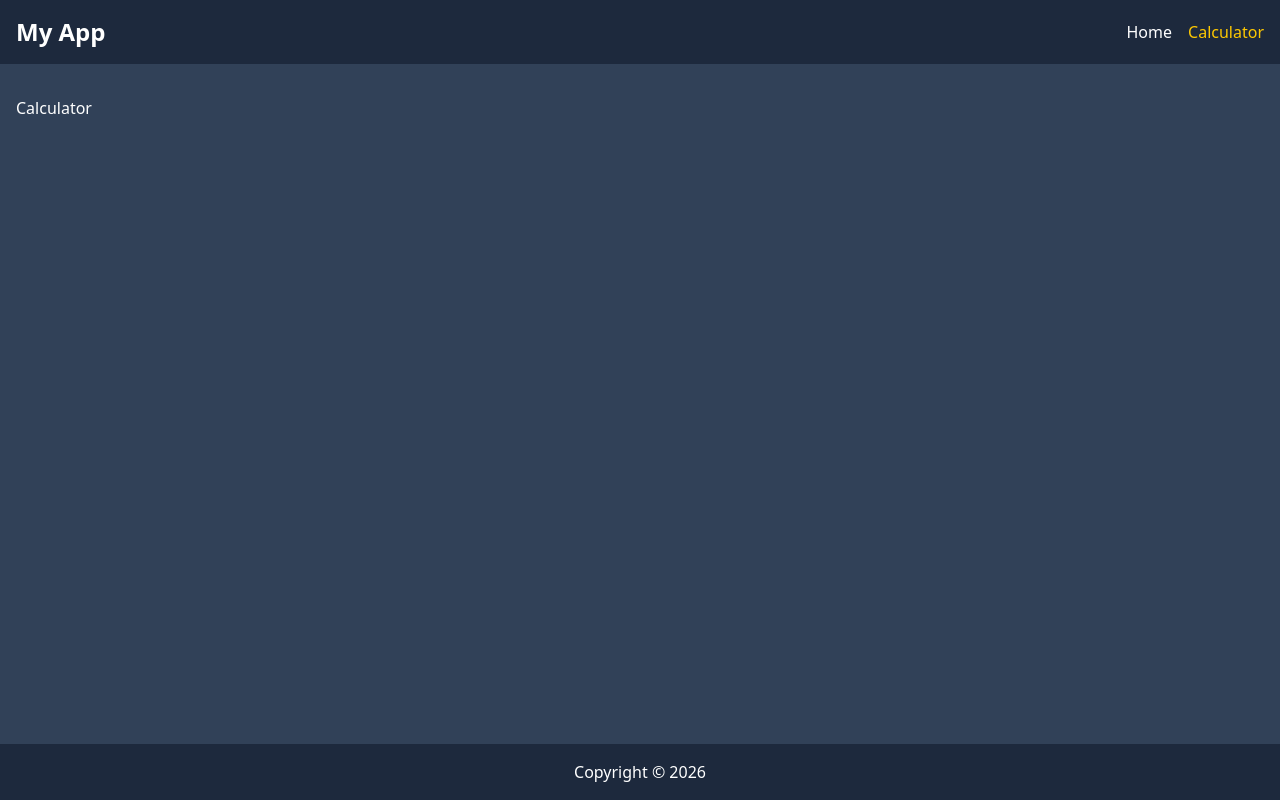
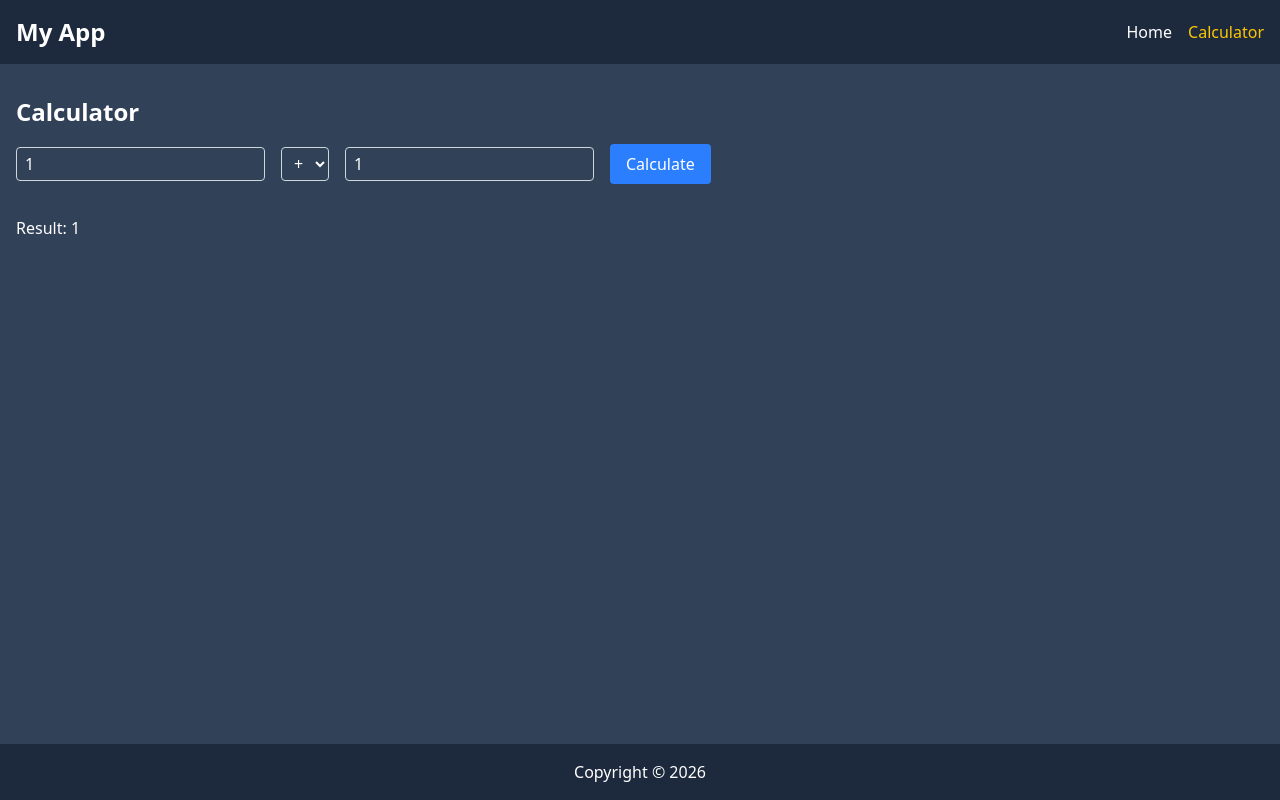
Before and after one commit to seriiserii825/ng-simonov, an Angular app: page /calculator in a window 1280 px wide. Built offline with nearby package versions, Linux system fonts and the light colour scheme.

Commit message:
feat: finished calculator

```diff
--- a/src/app/pages/calculator-page/calculator-page.html
+++ b/src/app/pages/calculator-page/calculator-page.html
@@ -1,3 +1,33 @@
 <div class="m-w-[600px] m-auto">
-  <h2>Calculator</h2>
+  <h2 class="title">Calculator</h2>
+  <div class="flex items-center gap-4 mb-8">
+    <input
+      [(ngModel)]="firstNumber"
+      class="border border-gray-300 rounded px-2 py-1"
+      type="number"
+      name="first"
+      id="first"
+    />
+    <select
+      class="border border-gray-300 rounded px-2 py-1 bg-slate-700 text-white"
+      name="operation"
+      id="operation"
+      [(ngModel)]="operation"
+    >
+      @for (op of operations; track $index) {
+        <option [value]="op">{{ op }}</option>
+      }
+    </select>
+    <input
+      [(ngModel)]="secondNumber"
+      class="border border-gray-300 rounded px-2 py-1"
+      type="number"
+      name="second"
+      id="second"
+    />
+    <button class="btn" (click)="calculate()">Calculate</button>
+  </div>
+  @if (result !== null) {
+    <div class="result">Result: {{ result }}</div>
+  }
 </div>
--- a/src/app/pages/calculator-page/calculator-page.ts
+++ b/src/app/pages/calculator-page/calculator-page.ts
@@ -1,8 +1,40 @@
 import { Component } from '@angular/core';
+import { FormsModule } from '@angular/forms';
 
 @Component({
   selector: 'app-calculator-page',
-  imports: [],
+  imports: [FormsModule],
   templateUrl: './calculator-page.html',
 })
-export class CalculatorPage {}
+export class CalculatorPage {
+  firstNumber: number = 1;
+  secondNumber: number = 1;
+  operations: string[] = ['+', '-', '*', '/'];
+  operation: string = '+';
+  result: number = 1;
+
+  calculate() {
+    switch (this.operation) {
+      case '+':
+        this.result = this.firstNumber + this.secondNumber;
+        break;
+      case '-':
+        this.result = this.firstNumber - this.secondNumber;
+        break;
+      case '*':
+        this.result = this.firstNumber * this.secondNumber;
+        break;
+      case '/':
+        if (this.secondNumber !== 0) {
+          this.result = this.firstNumber / this.secondNumber;
+        } else {
+          alert('Cannot divide by zero');
+          this.result = NaN; // Set result to NaN to indicate an error
+        }
+        break;
+      default:
+        alert('Invalid operation');
+        break;
+    }
+  }
+}
--- a/src/styles.css
+++ b/src/styles.css
@@ -6,4 +6,10 @@
   .container {
     @apply mx-auto px-4;
   }
+  .title {
+    @apply text-2xl font-bold mb-4;
+  }
+  .btn {
+    @apply bg-blue-500 text-white py-2 px-4 rounded hover:bg-blue-600 cursor-pointer;
+  }
 }
```
